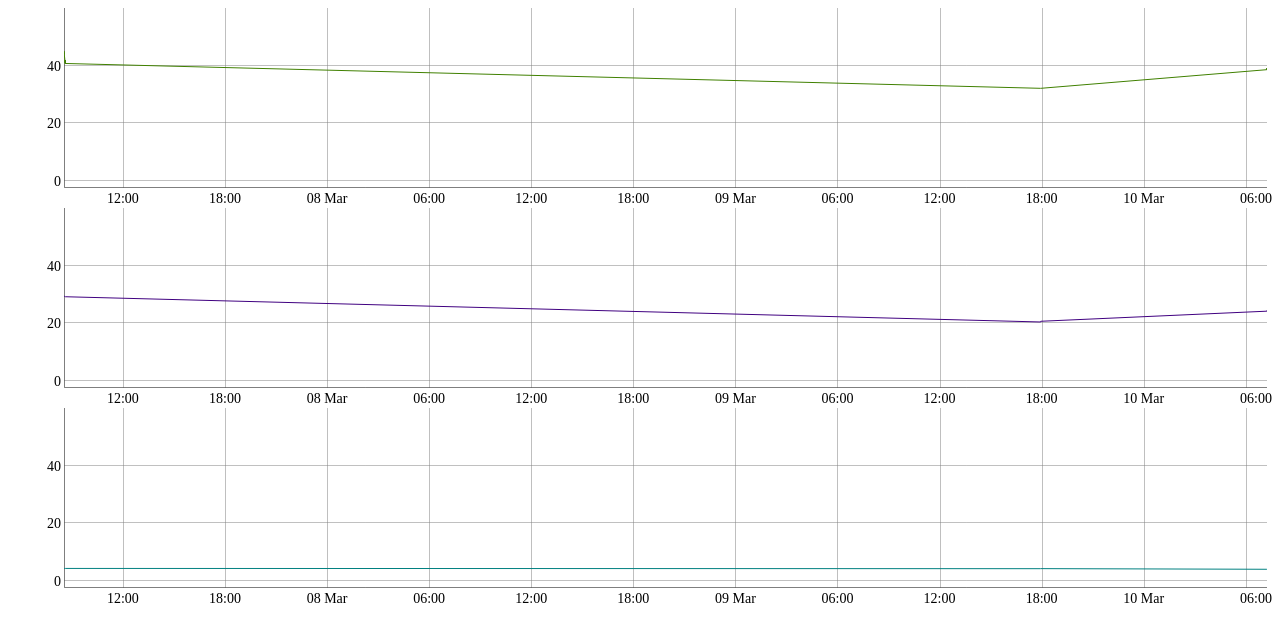
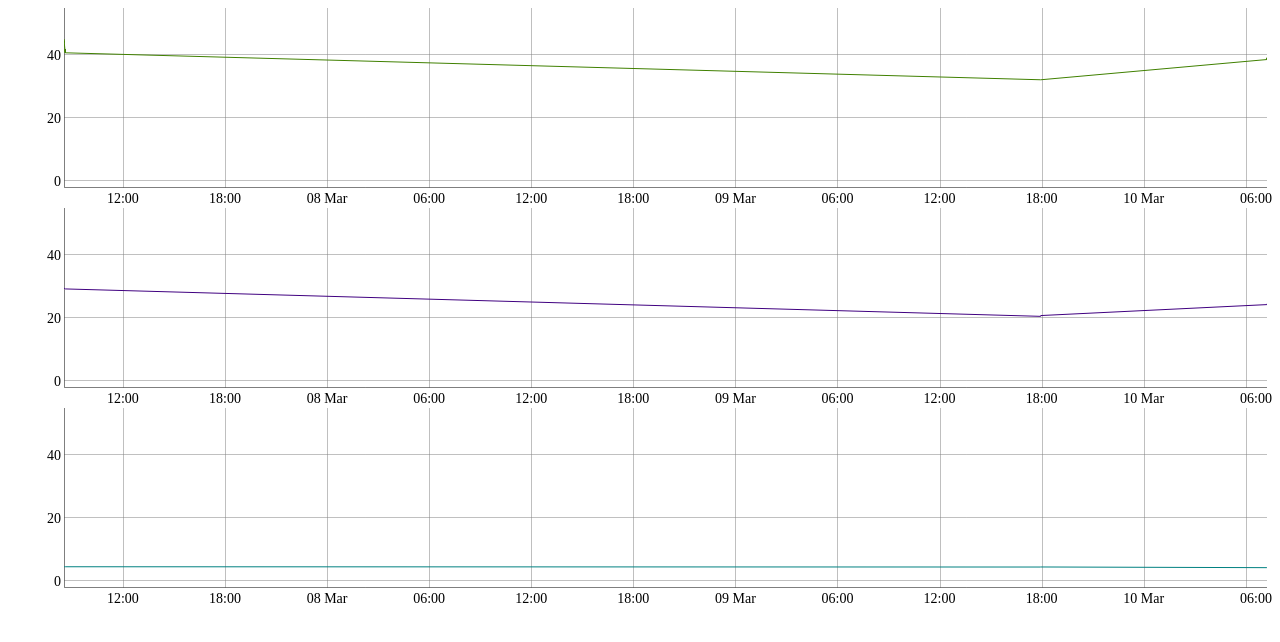
Before and after one commit to galatgithub/wiibee_clone2, a plain HTML site: page index.html in a window 1280 px wide. Drawn offline with Linux system fonts and the light colour scheme.

Commit message:
code corrections

```diff
--- a/index.html
+++ b/index.html
@@ -31,7 +31,7 @@
 //  labels = ["Date", "T°CPU", "T", "M1", "M2", "M3", "M4"];
 var multi  = [    [],      [],  [], []];
 var ndata  = 0;
-var range  = [15, 60];
+var range  = [15, 45];
 wiibee.forEach(function(elt1, index1, arr1) {
     elt1.forEach(function(elt2, index2, arr2) {
         multi[index2].push([
```
